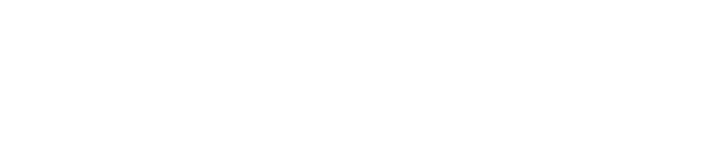
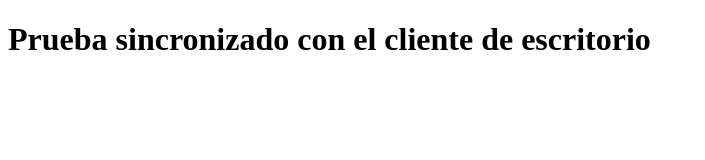
Before and after one commit to mauroaguilarcoder/Pruebaunad, a plain HTML site: page index.html in a window 1280 px wide. Shown: the whole page, without its empty margins (0-705 px from the left). Drawn offline with Linux system fonts and the light colour scheme.

Commit message:
creacion de archivo index

```diff
--- a/index.html
+++ b/index.html
@@ -7,6 +7,6 @@
     <title>Prueba Unad</title>
 </head>
 <body>
-
+    <h1>Prueba sincronizado con el cliente de escritorio  </h1>
 </body>
 </html>
```
